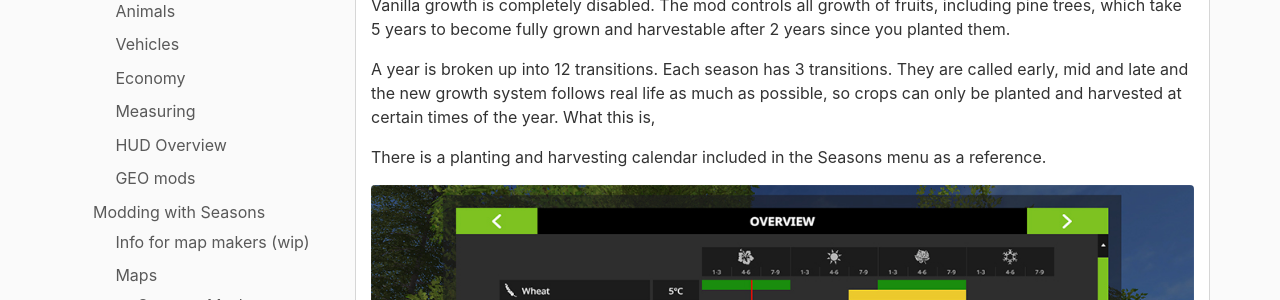
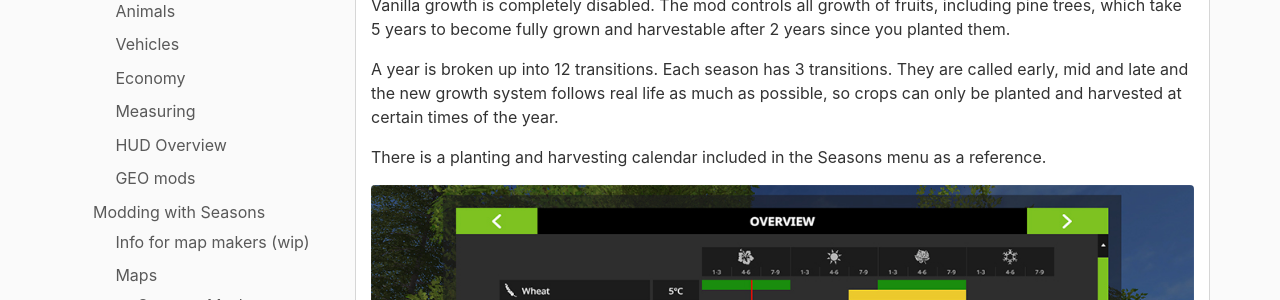
Before and after one commit to RealismusModding/realismusmodding.github.io, a Jekyll site: the page built from mods/seasons/manual/gameplay/crops.md, in a window 1280 px wide and 900 px high. Shown: the part 316-616 px from the top of the window. Built offline with Jekyll 4.4.1, drawn with Linux system fonts in a browser that asks for light colours; comment, search, counter and statistics services are not loaded.

Commit message:
Update crops.md

```diff
--- a/mods/seasons/manual/gameplay/crops.md
+++ b/mods/seasons/manual/gameplay/crops.md
@@ -16,7 +16,7 @@ If you have activated the Seasons mod on an existing save game, you will be prom
 
 Vanilla growth is completely disabled. The mod controls all growth of fruits, including pine trees, which take 5 years to become fully grown and harvestable after 2 years since you planted them.
 
-A year is broken up into 12 transitions. Each season has 3 transitions. They are called early, mid and late and the new growth system follows real life as much as possible, so crops can only be planted and harvested at certain times of the year. What this is,
+A year is broken up into 12 transitions. Each season has 3 transitions. They are called early, mid and late and the new growth system follows real life as much as possible, so crops can only be planted and harvested at certain times of the year.
 
 There is a planting and harvesting calendar included in the Seasons menu as a reference.
 {% include big_image.html title="Planting calendar" url="/assets/img/mods/seasons/screenshots/menu.jpg" %}
```
